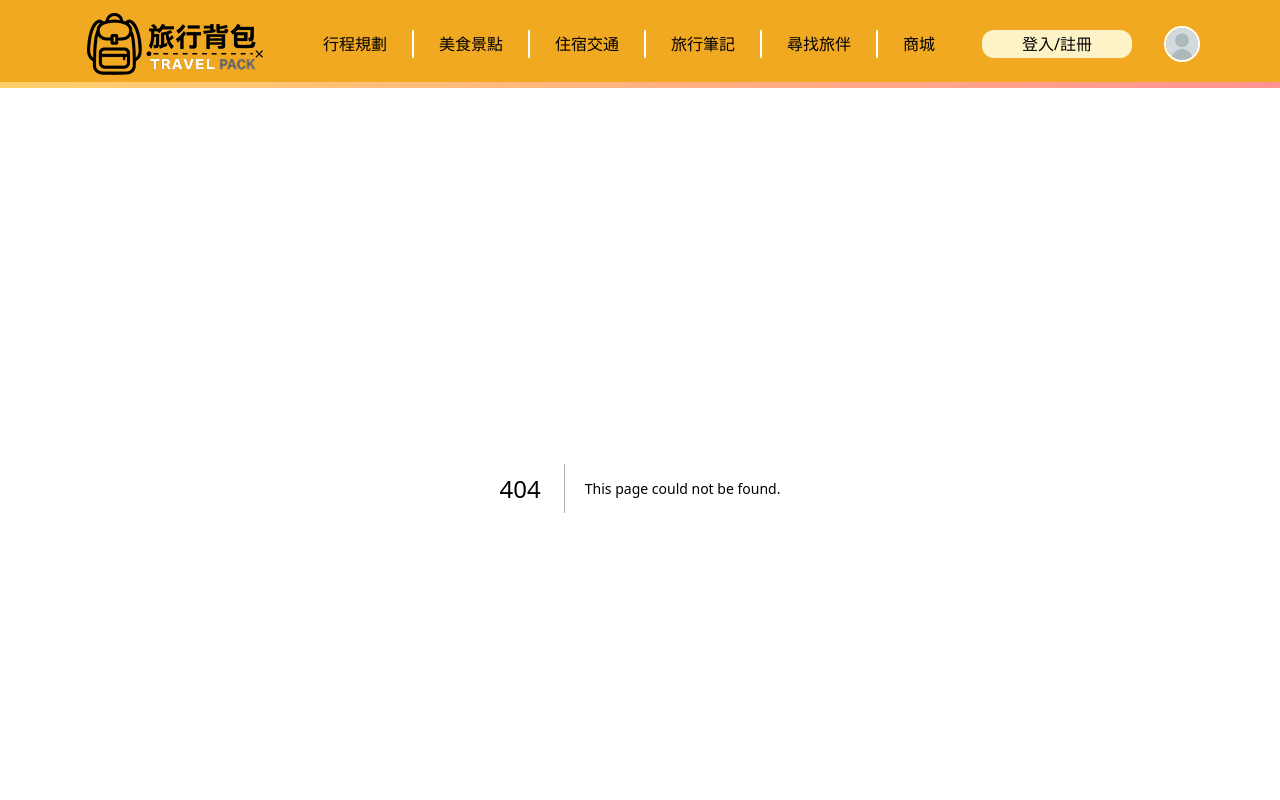
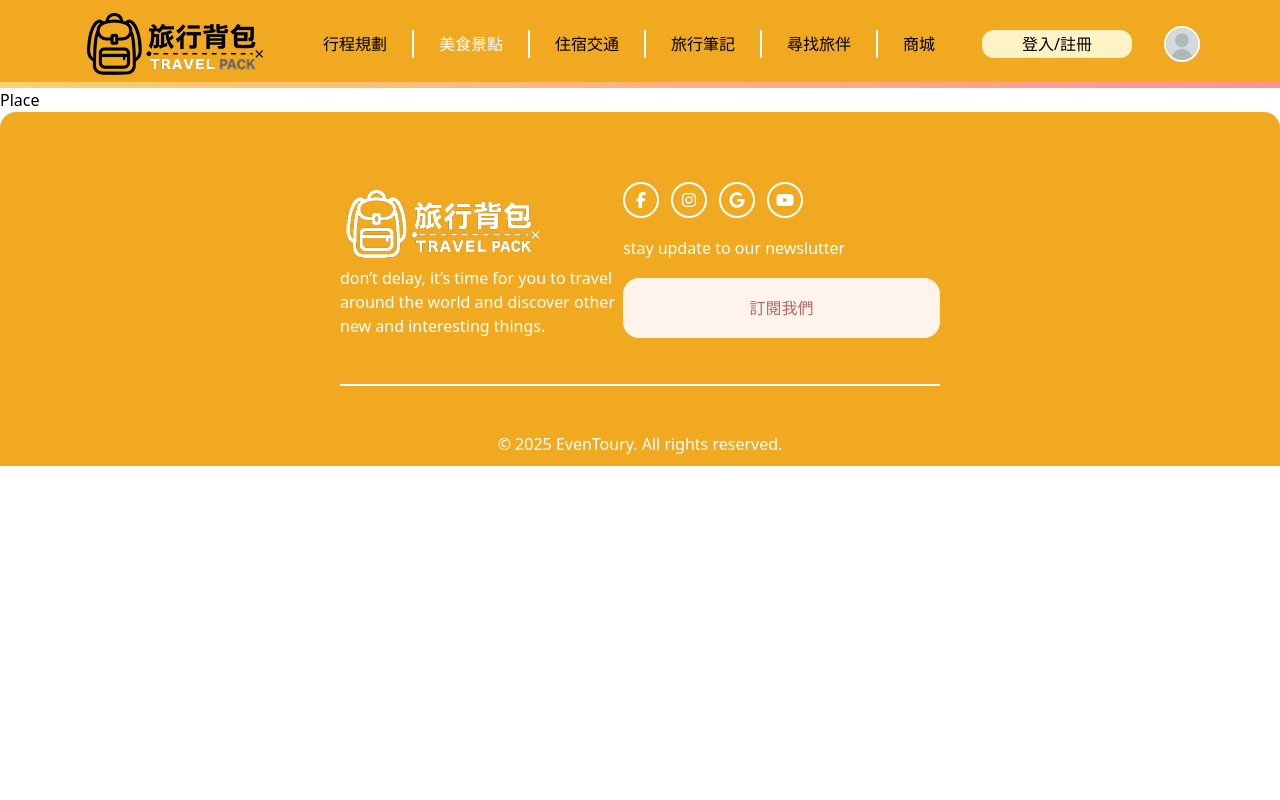
Before and after one commit to jetp02-25-team-a/frontend, a Next.js app: page /place in a window 1280 px wide. Before the commit this address had no page. Shown: the top 800 px of the page. Built offline with nearby package versions, Linux system fonts and the light colour scheme.

Commit message:
change m4 to place

```diff
--- a/app/m4/page.tsx
+++ /dev/null
@@ -1,9 +0,0 @@
-'use client';
-
-export default function M4Page() {
-  return (
-    <>
-      <h1>m4 page</h1>
-    </>
-  );
-}
--- /dev/null
+++ b/app/m5/page.tsx
@@ -0,0 +1,9 @@
+'use client';
+
+export default function M5Page() {
+  return (
+    <>
+      <h1>m5</h1>
+    </>
+  );
+}
--- /dev/null
+++ b/app/place/page.tsx
@@ -0,0 +1,9 @@
+'use client';
+
+export default function PlacePage() {
+  return (
+    <>
+      <h1>Place</h1>
+    </>
+  );
+}
--- a/components/layout/Navbar.tsx
+++ b/components/layout/Navbar.tsx
@@ -20,8 +20,8 @@ export default function Navbar() {
             </Link>
             <div className="bg-white w-[2px] h-7"></div>
             <Link
-              href="/m4"
-              className={`px-[15px] ${pathname === '/m4' ? 'text-white' : ''}`}
+              href="/place"
+              className={`px-[15px] ${pathname === '/place' ? 'text-white' : ''}`}
             >
               美食景點
             </Link>
```
